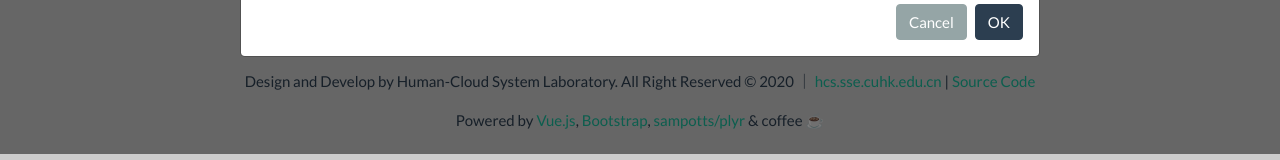
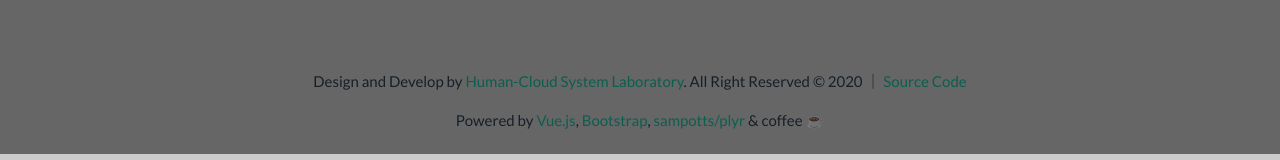
Before and after one commit to HCSLab/audio-visual-integration-frontend, a Vue app: page / in a window 1280 px wide. Shown: the part 646-806 px from the top of the page. Built offline with nearby package versions, Linux system fonts and the light colour scheme; no server answers; what vue-plyr would draw is missing.

Commit message:
Change the wrong link in footer; Remove footer in modals
1. Removing footers in modals are to prevent user from clicking "ok" or "cancel" by accident

```diff
--- a/src/App.vue
+++ b/src/App.vue
@@ -69,6 +69,7 @@
       header-bg-variant="success"
       size="lg"
       title="Congratulations! Your test has been uploaded."
+      hide-footer
     >
       <div v-if="!lang_is_zh">
         <p>
@@ -109,6 +110,7 @@
       :no-close-on-esc="modal_property"
       size="lg"
       title="About This Experiment"
+      hide-footer
     >
       <div v-if="!this.lang_is_zh">
         <p><strong class="text-danger">Notice: This test requires a good network environment to load resources smoothly. We recommend that you connect to Wi-Fi before starting the test.</strong></p>
@@ -263,11 +265,7 @@
 
       <!--===================Footer Area===================-->
       <p class="text-primary text-center" style="margin-top:100px">
-        Design and Develop by Human-Cloud System Laboratory. All Right Reserved © 2020 ｜
-        <a target="_blank"
-          href="https://hcslab.cuhk.edu.cn"
-        >hcs.sse.cuhk.edu.cn</a> |
-        <a target="_blank" href="https://github.com/HCSLab">Source Code</a>
+        Design and Develop by <a target="_blank" href="https://hcslab.cuhk.edu.cn">Human-Cloud System Laboratory</a>. All Right Reserved © 2020 ｜ <a target="_blank" href="https://github.com/HCSLab">Source Code</a>
       </p>
       <p class="text-primary text-center">
         Powered by
```
